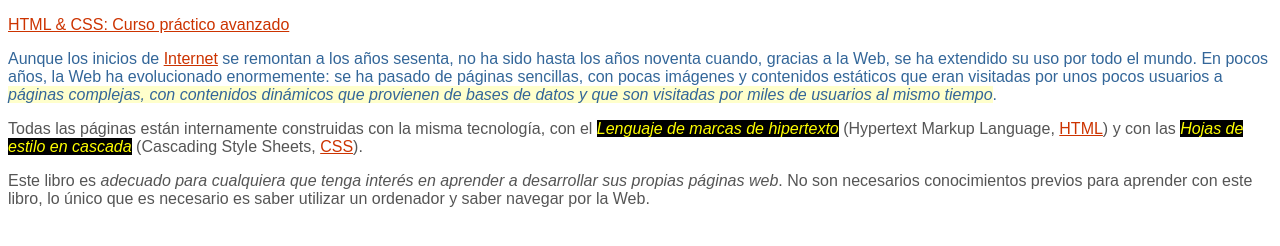
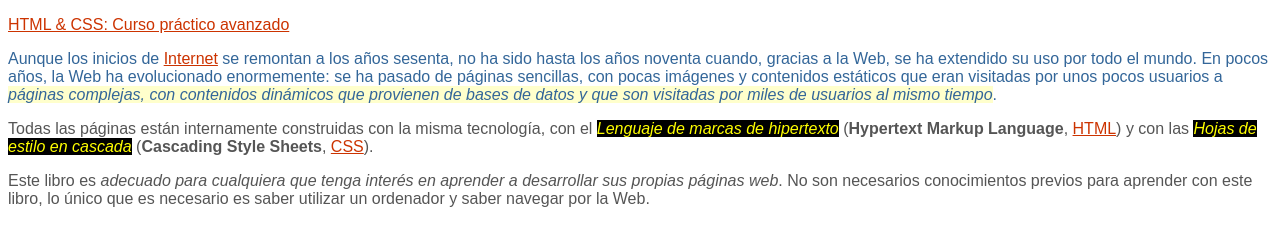
Before and after one commit to dnlcrnchvz/INTRO-WEB-2, a plain HTML site: page selectors.html in a window 1280 px wide. Drawn offline with Linux system fonts and the light colour scheme.

Commit message:
feat: negritas a etiquetas span

```diff
--- a/selectors.css
+++ b/selectors.css
@@ -40,6 +40,6 @@ background: #000000;
 
 /*Todos los elementos <span> contenidos en la clase "normal"
 font-weight: bold;*/
-#normal span{
+#segundo span{
     font-weight: bold;
 }
```
